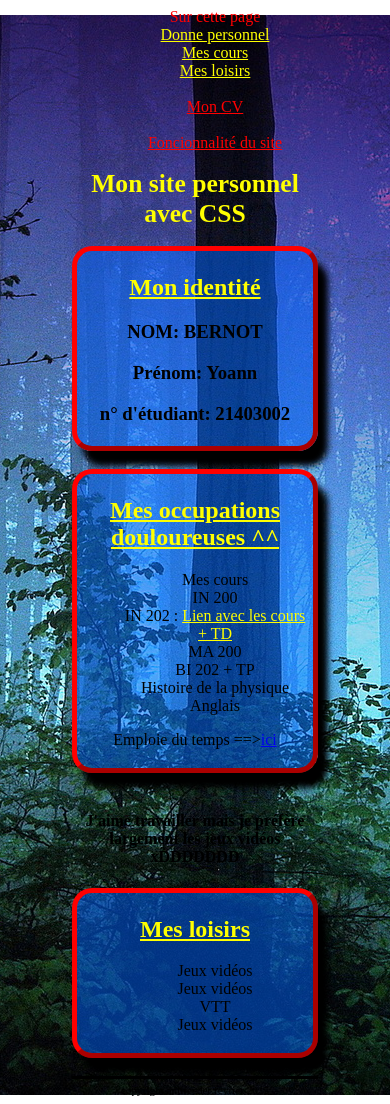
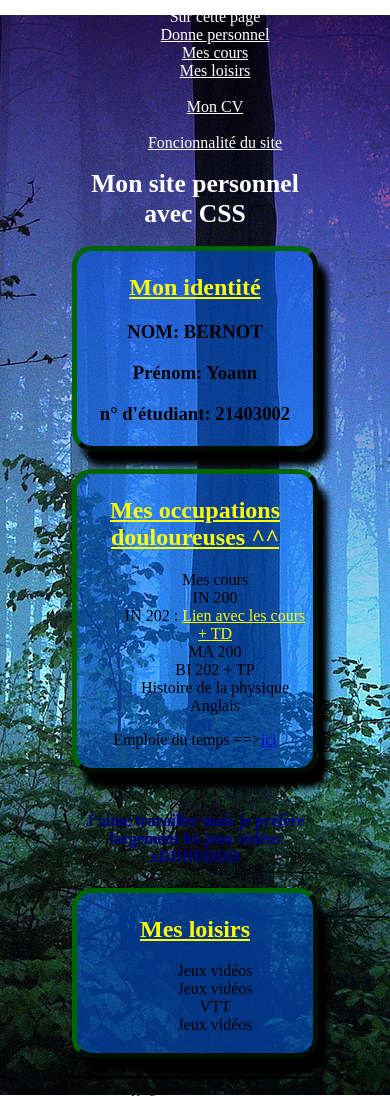
Before and after one commit to yobero/in202.github.io, a plain HTML site: page index.html in a window 390 px wide. Drawn offline with Linux system fonts and the light colour scheme.

Commit message:
Adaptation page fond1.jpg 1

```diff
--- a/css/style.css
+++ b/css/style.css
@@ -65,12 +65,53 @@ ol,ul {
 
 @media (max-width: 1000px) {
     body {
+        background-image:url(fond3.jpg);
+		background-attachment:fixed;
+    }
+
+	section {
+		border-color: darkgreen;
+	}
+
+	#titre {
+		font-size: 270%;
+		color: darkblue;
+	}
+
+	.cours {
+		color:darkblue;
+	}
+
+	section {
+		background-color: rgba(255, 100, 0, 0.6);
+	}
+
+	h2 {
+		color: darkblue ;
+	}
+
+	.primaire {
+		color : white;
+	}
+
+	.secondaire {
+		color: white;
+	}
+
+	#PS {
+		color: darkblue;
+	}
+}
+
+@media (max-width: 600px) {
+    body {
         background-image:url(fond2.jpg);
 		background-attachment:fixed;
     }
 
 	#titre {
 		font-size: 160%;
+		color: white;
 	}
 
 	.cours {
@@ -84,27 +125,12 @@ ol,ul {
 	h2 {
 		color: yellow ;
 	}
-}
 
-@media (max-width: 600px) {
-    body {
-        background-image:url(fond2.jpg);
-		background-attachment:fixed;
-    }
-
-	#titre {
-		font-size: 160%;
+	.primaire {
+		color : white;
 	}
 
-	.cours {
-		color:yellow;
-	}
-
-	section {
-		background-color: rgba(0, 100, 255, 0.5);
-	}
-
-	h2 {
-		color: yellow ;
+	.secondaire {
+		color: white;
 	}
 }
```
